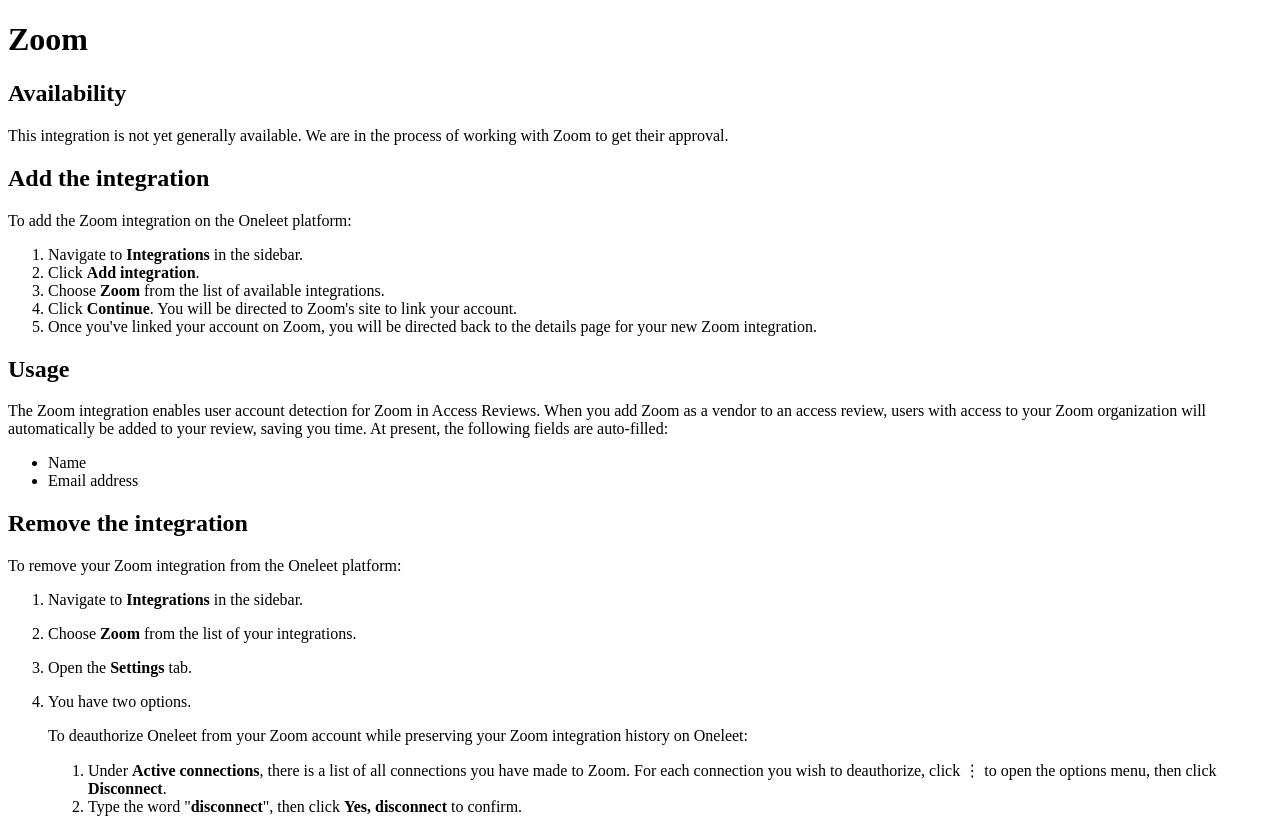
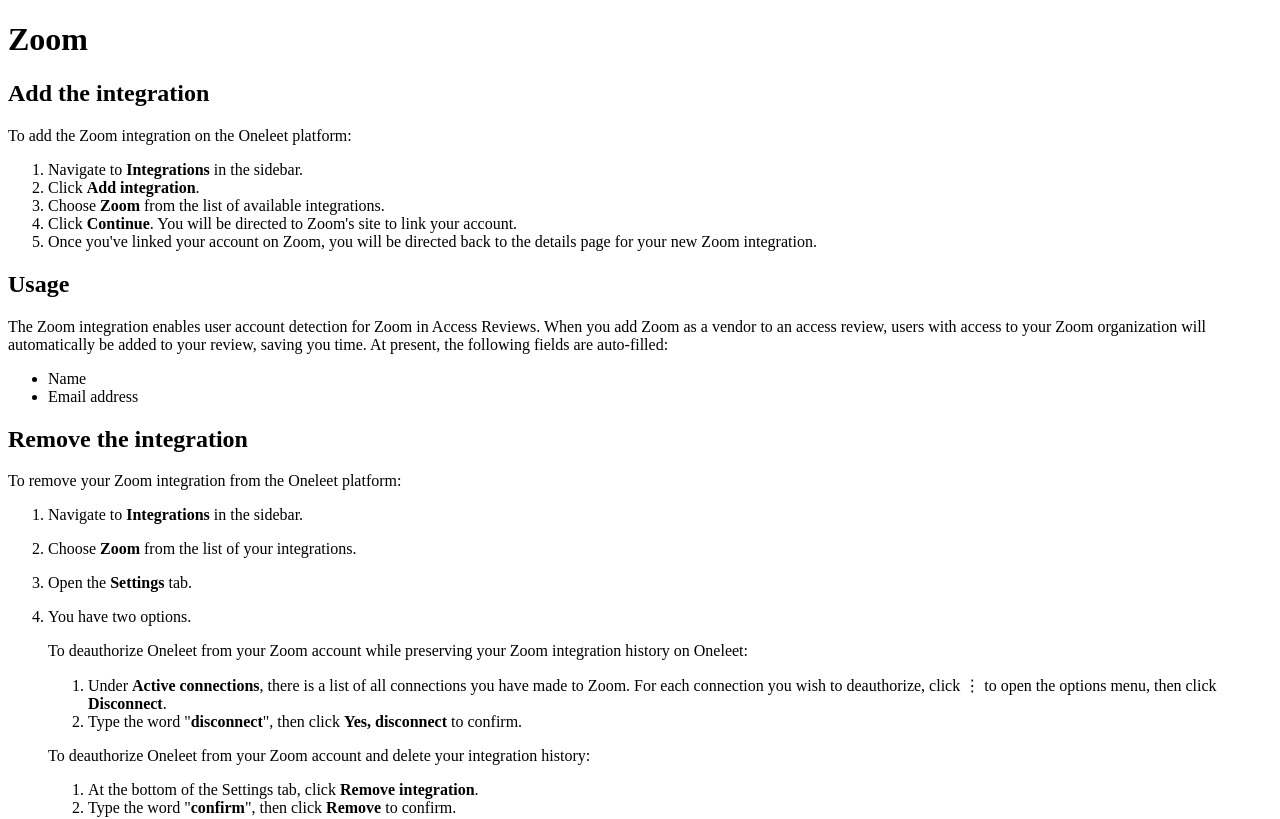
Before and after one commit to Oneleet/oneleet-docs, a Next.js app: page /integrations/zoom in a window 1280 px wide. Shown: the top 819 px of the page. Built offline with nearby package versions, Linux system fonts and the light colour scheme.

Commit message:
Remove availability note for Zoom (#28)

```diff
--- a/pages/integrations/zoom.mdx
+++ b/pages/integrations/zoom.mdx
@@ -3,10 +3,6 @@
 ---
 
 # Zoom
-
-## Availability
-
-This integration is not yet generally available. We are in the process of working with Zoom to get their approval.
 
 ## Add the integration
 
```
